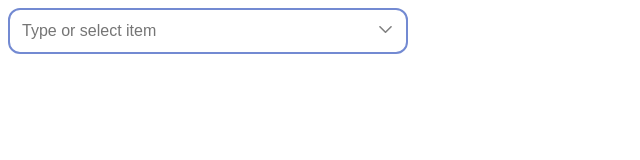
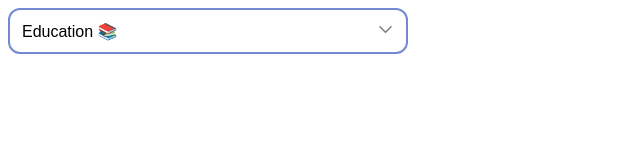
Before and after one commit to Othmanosx/lobox-dropdown, a React (Vite) app: page / in a window 1280 px wide. Shown: the top 160 px of the page, without its empty margins (0-640 px from the left). Built offline with nearby package versions, Linux system fonts and the light colour scheme.

Commit message:
Feat: implement default value prop

```diff
--- a/src/App.tsx
+++ b/src/App.tsx
@@ -17,6 +17,7 @@ function App() {
         items={items}
         placeholder="Type or select item"
         onSelect={(item) => console.log("Selected item:", item)}
+        defaultValue={items[0]}
       />
     </ThemeProvider>
   )
--- a/src/components/Dropdown/index.tsx
+++ b/src/components/Dropdown/index.tsx
@@ -43,16 +43,18 @@ interface DropdownProps {
   items?: string[]
   placeholder?: string
   onSelect?: (selectedItem: string) => void
+  defaultValue: string
 }
 
 const Dropdown: React.FC<DropdownProps> = ({
   items: initialItems = [],
   placeholder = "",
   onSelect,
+  defaultValue,
 }) => {
   const [items, setItems] = useState<string[]>(initialItems)
-  const [inputValue, setInputValue] = useState<string>("")
-  const [selectedItem, setSelectedItem] = useState<string | null>(null)
+  const [inputValue, setInputValue] = useState<string>(defaultValue)
+  const [selectedItem, setSelectedItem] = useState<string | null>(defaultValue)
   const wrapperRef = useRef<HTMLDivElement | null>(null)
   const classes = useStyles()
 
@@ -71,6 +73,7 @@ const Dropdown: React.FC<DropdownProps> = ({
     if (e.key === "Enter" && inputValue && !items.includes(inputValue)) {
       setItems([...items, inputValue])
       handleItemClick(inputValue)
+      setInputValue("")
       e.preventDefault()
       return
     }
@@ -101,7 +104,7 @@ const Dropdown: React.FC<DropdownProps> = ({
         type="text"
         value={inputValue}
         onChange={(e) => setInputValue(e.target.value)}
-        onClick={() => open()}
+        onClick={open}
         onKeyDown={handleKeyDown}
         aria-haspopup="listbox"
         aria-expanded={isOpen}
```
